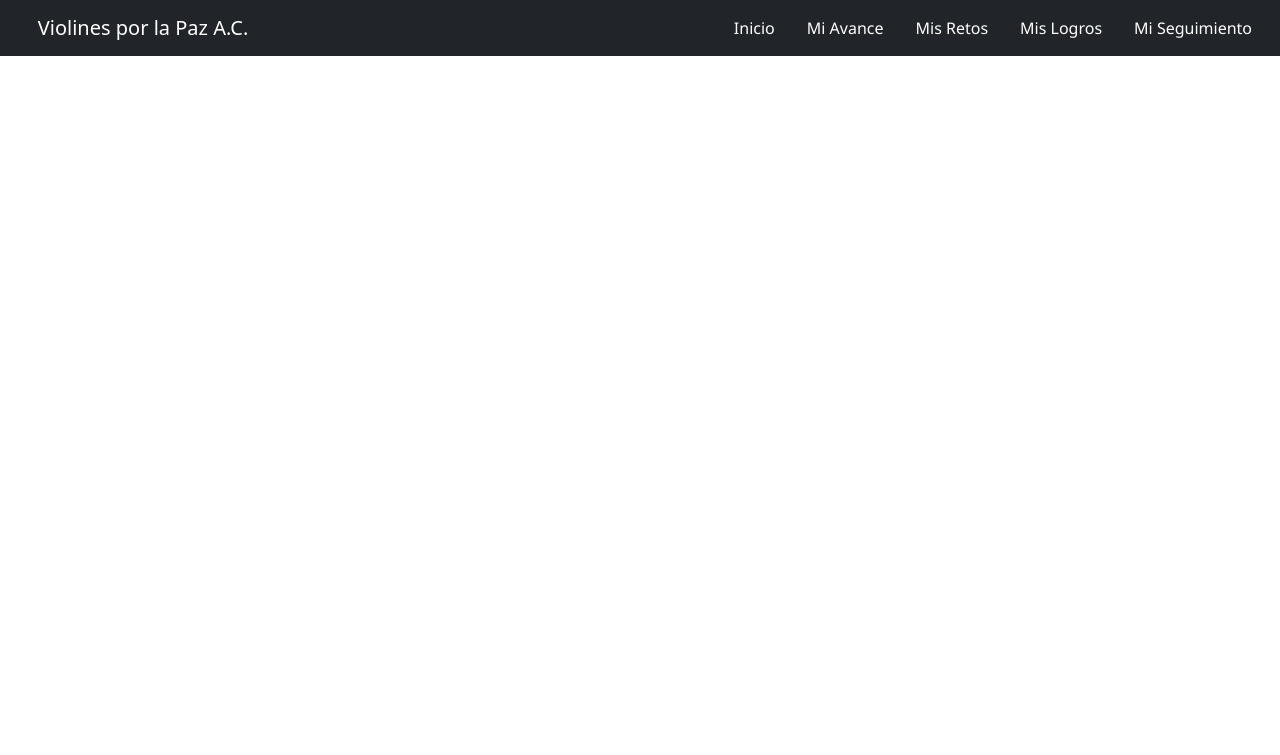
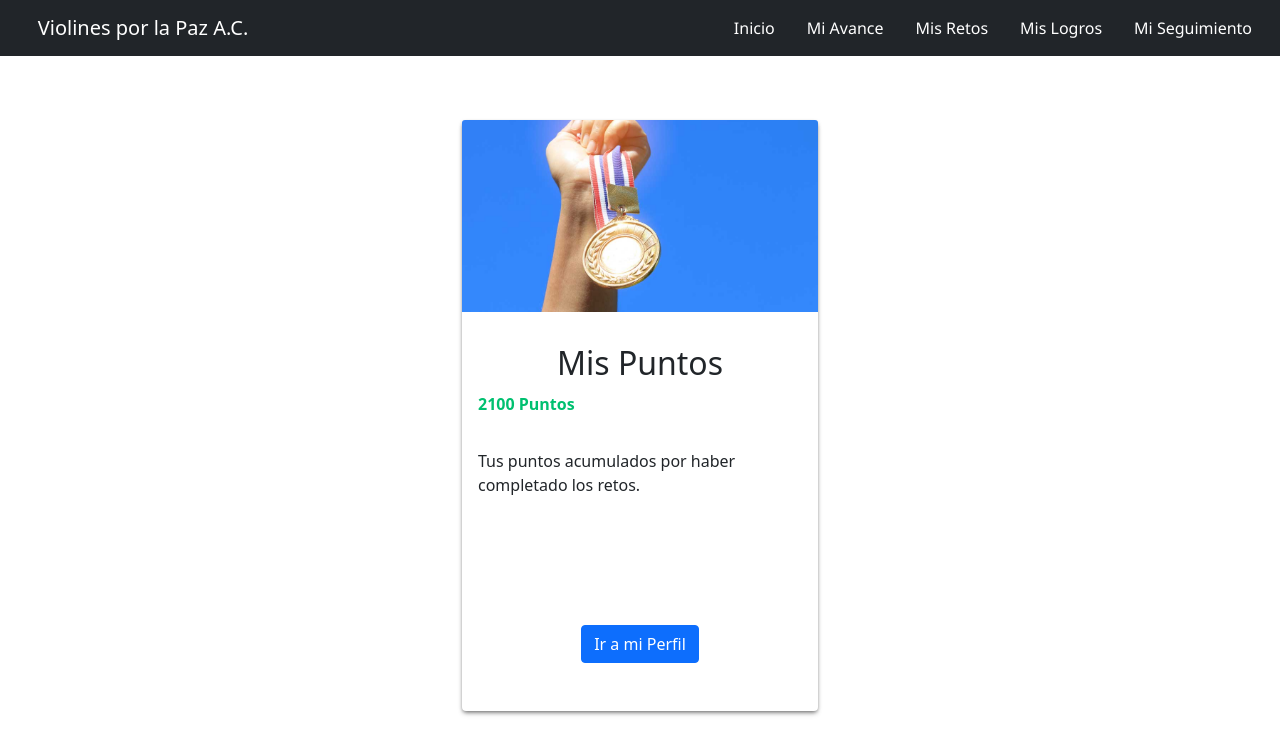
Before and after one commit to Raul-NG/exViolines, a PHP site: page /misLogros.html in a window 1280 px wide. Shown: the top 755 px of the page. Run offline with PHP 8.4, Linux system fonts and the light colour scheme.

Commit message:
Mis logros

```diff
--- a/assets/css/estilos.css
+++ b/assets/css/estilos.css
@@ -92,7 +92,7 @@
 }
 
 .progress-bar {
-  color: #fff;
+  color: #007946;
   background-color: #00f38e;
   font-weight: 600;
   font-size: 3rem;
--- a/misLogros.html
+++ b/misLogros.html
@@ -52,5 +52,27 @@
         </ul>
       </div>
     </nav>
+    <div class="container mt-5 mb-5">
+      <div class="row justify-content-center">
+        <div class="col-12 col-sm-6 col-md-4 col-lg-4 mt-3">
+          <div class="card">
+            <img src="/imagenes/medalla.jpg" class="card-img-top"
+              alt="Palomitas, boletos para el cine y rollo de película" />
+            <div class="card-body">
+              <h2 class="card-title">Mis Puntos</h2>
+              <p class="card-points">
+                2100 Puntos
+              </p>
+              <p class="card-text">
+                Tus puntos acumulados por haber completado los retos.
+              </p>
+              <div class="center-button">
+                <a href="/miPerfil.html">
+                  <button type="button" class="btn btn-primary">Ir a mi Perfil</button>
+                </a>
+              </div>
+            </div>
+          </div>
+        </div>
   </body>
 </html>
```
Also changed, not shown: imagenes/medalla.jpg (added), imagenes/regalo.jpg (added).
